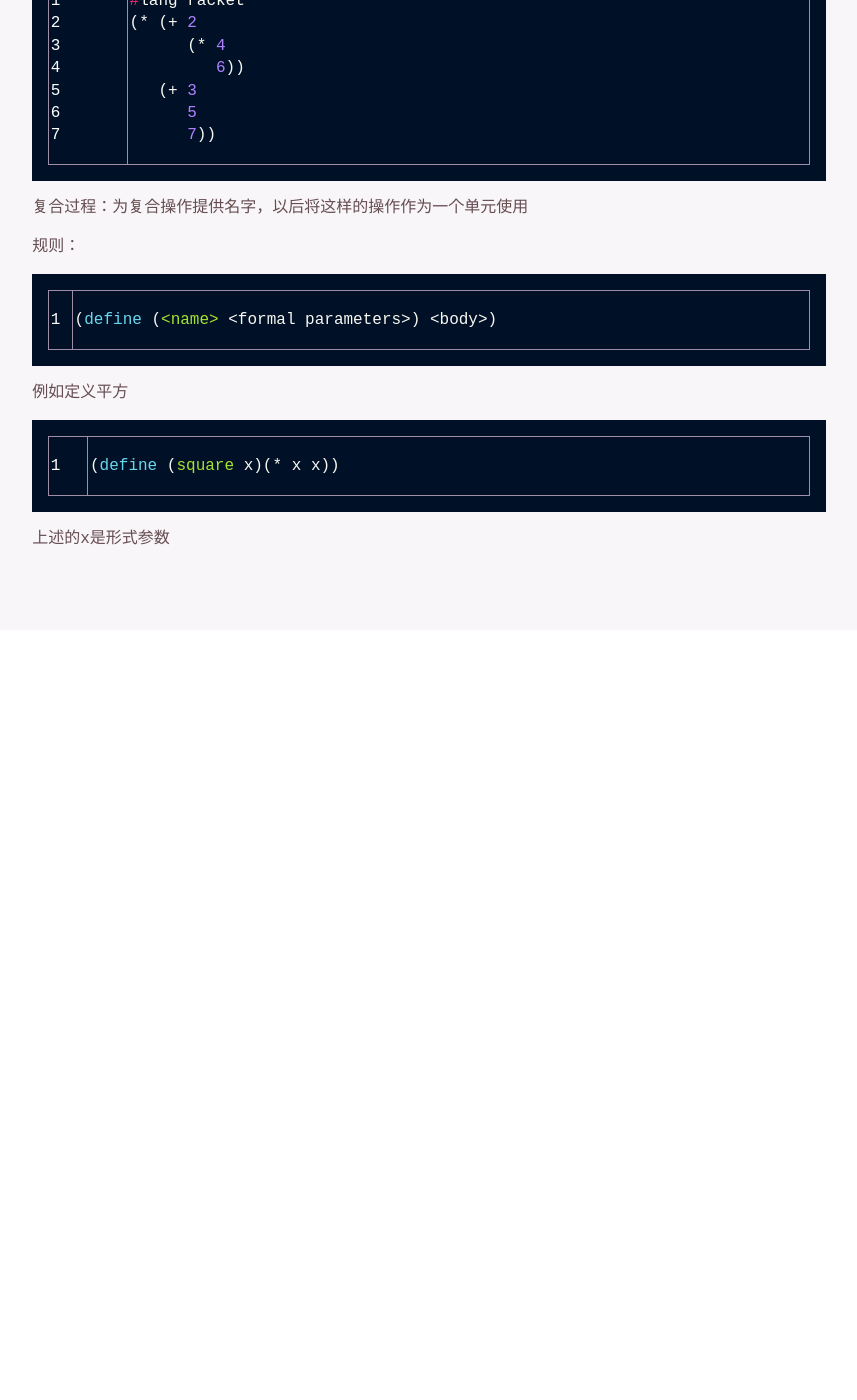
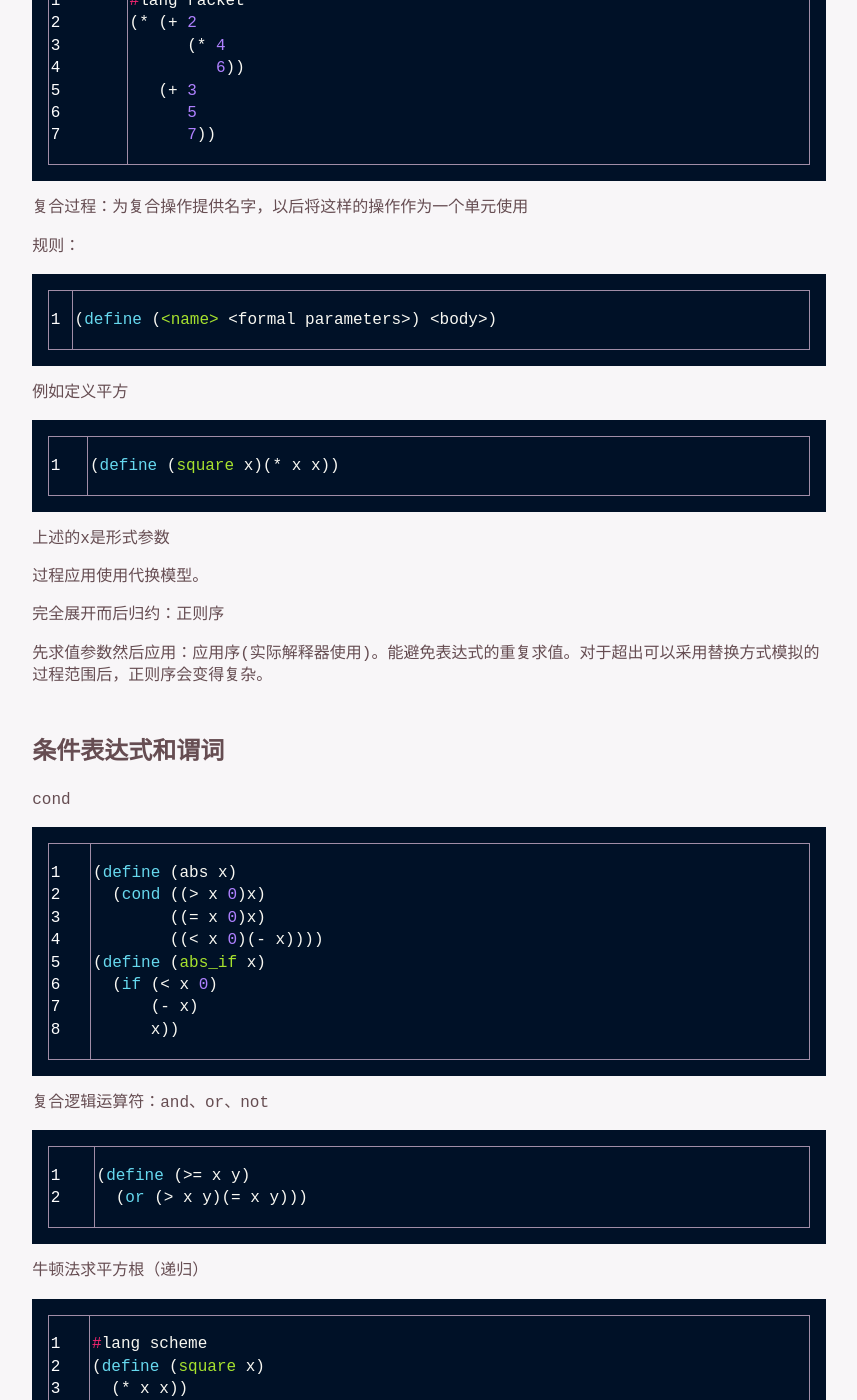
Before and after one commit to J-XZ/blog, a Jekyll site: the page built from _posts/2021-07-28-构造过程抽象.md, in a window 1280 px wide and 1400 px high, scrolled down 1539 px. Shown: the whole window, without its empty margins (211-1068 px from the left). Built offline with Jekyll 4.4.1, drawn with Linux system fonts in a browser that asks for light colours; formulas are drawn with MathJax 3; before the commit the page ends 2169 px from its top, so only the background shows below that; some of the changed text lies outside the part shown.

Commit message:
more post

````diff
--- a/_posts/2021-07-26-构造过程抽象.md
+++ b/_posts/2021-07-28-构造过程抽象.md
@@ -82,3 +82,60 @@ lisp使用前缀表达式，适用于带有任意个实参的过程
 ```
 
 上述的x是形式参数
+
+过程应用使用代换模型。
+
+完全展开而后归约：正则序
+
+先求值参数然后应用：应用序(实际解释器使用)。能避免表达式的重复求值。对于超出可以采用替换方式模拟的过程范围后，正则序会变得复杂。
+
+## 条件表达式和谓词
+
+cond
+
+```scheme
+(define (abs x)
+  (cond ((> x 0)x)
+        ((= x 0)x)
+        ((< x 0)(- x))))
+(define (abs_if x)
+  (if (< x 0)
+      (- x)
+      x))
+```
+
+复合逻辑运算符：and、or、not
+
+```scheme
+(define (>= x y)
+  (or (> x y)(= x y)))
+```
+
+牛顿法求平方根（递归）
+
+```scheme
+#lang scheme
+(define (square x)
+  (* x x))
+(define (abs x)
+  (if (< x 0)
+      (- x)
+      x))
+(define (good-enough? guess x)
+  (< (abs (-(square guess) x)) 0.0000001))
+(define (improve guess x)
+  (/ (+ guess (/ x guess)) 2))
+(define (sqrt-iter guess x)
+  (if (good-enough? guess x)
+      guess
+      (sqrt-iter (improve guess x) x)))
+(define (sqrt x)
+  (sqrt-iter 1.0 x))
+(sqrt 3)
+```
+
+输出
+
+```scheme
+1.7320508100147274
+```
````
Also changed, not shown: _posts/2021-07-28-网络编程.md (renamed from _posts/2021-07-27-网络编程.md).
